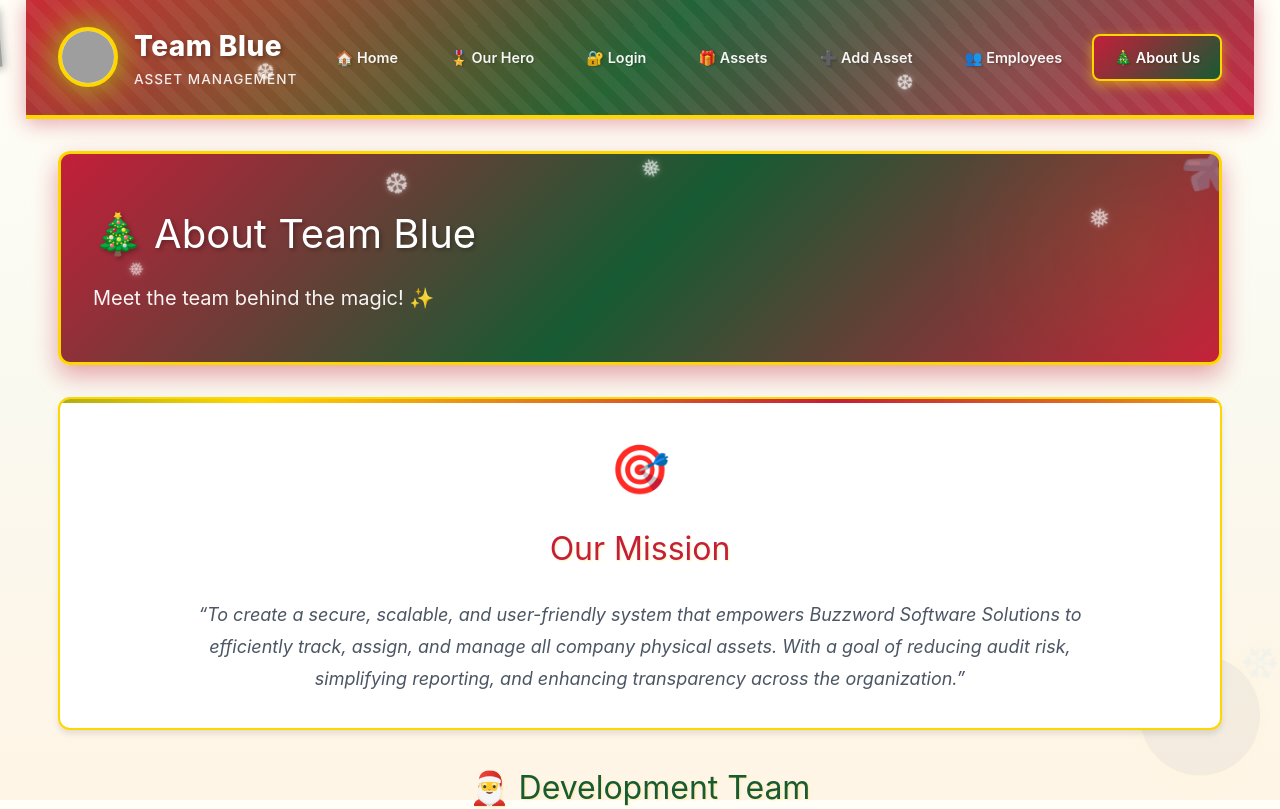
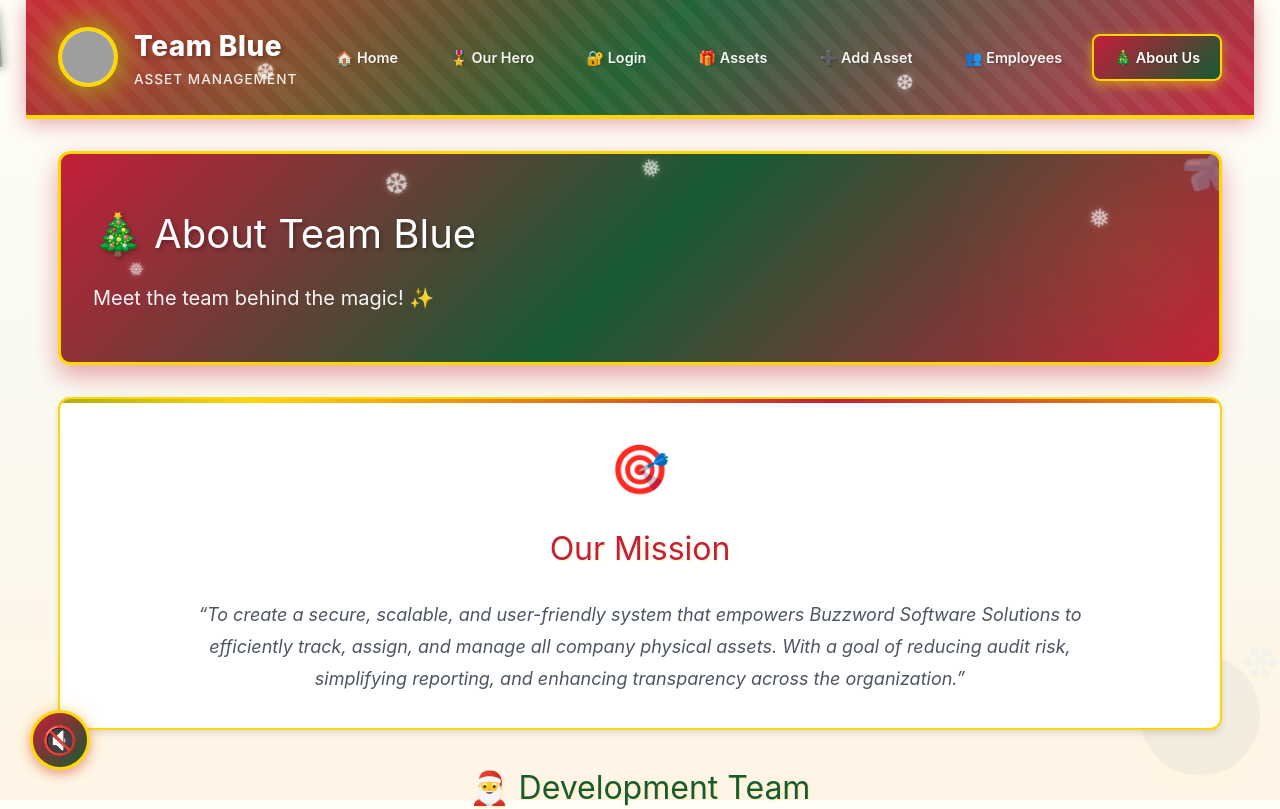
Before and after one commit to cwarstler24/NextGenTeamBlue, a Vue app in the folder frontend/: page /about in a window 1280 px wide. Shown: the top 809 px of the page. Built offline with nearby package versions, Linux system fonts and the light colour scheme; grey boxes are pictures that could not be loaded; the HTML template or start-up script is replaced by a standard one.

Commit message:
MUSIC!!!

```diff
--- a/frontend/src/App.vue
+++ b/frontend/src/App.vue
@@ -4,10 +4,23 @@ import { ref, onMounted, onUnmounted } from 'vue'
 
 const sleighX = ref(0)
 const sleighY = ref(0)
+const isPlaying = ref(false)
+const audioPlayer = ref<HTMLAudioElement | null>(null)
 
 function handleMouseMove(event: MouseEvent) {
   sleighX.value = event.clientX
   sleighY.value = event.clientY
+}
+
+function toggleMusic() {
+  if (audioPlayer.value) {
+    if (isPlaying.value) {
+      audioPlayer.value.pause()
+    } else {
+      audioPlayer.value.play()
+    }
+    isPlaying.value = !isPlaying.value
+  }
 }
 
 onMounted(() => {
@@ -78,6 +91,16 @@ onUnmounted(() => {
       >
         <img src="/mascot/SwabRidingSleigh.png" alt="Santa Swab on Sleigh" />
       </div>
+
+      <!-- Music Player -->
+      <audio ref="audioPlayer" loop>
+        <source src="/Music/Buble.mp3" type="audio/mpeg">
+      </audio>
+
+      <button class="music-toggle" @click="toggleMusic" :class="{ playing: isPlaying }">
+        <span v-if="isPlaying">🎵</span>
+        <span v-else>🔇</span>
+      </button>
 
       <RouterView />
     </main>
@@ -304,6 +327,46 @@ main {
   }
 }
 
+/* Music Toggle Button */
+.music-toggle {
+  position: fixed;
+  bottom: 30px;
+  left: 30px;
+  width: 60px;
+  height: 60px;
+  border-radius: 50%;
+  background: linear-gradient(135deg, #c41e3a 0%, #165b33 100%);
+  border: 3px solid #ffd700;
+  color: white;
+  font-size: 1.75rem;
+  cursor: pointer;
+  z-index: 9998;
+  box-shadow: 0 4px 12px rgba(196, 30, 58, 0.4), 0 0 20px rgba(255, 215, 0, 0.3);
+  transition: all 0.3s ease;
+  display: flex;
+  align-items: center;
+  justify-content: center;
+  padding: 0;
+}
+
+.music-toggle:hover {
+  transform: scale(1.1);
+  box-shadow: 0 6px 16px rgba(196, 30, 58, 0.5), 0 0 30px rgba(255, 215, 0, 0.5);
+}
+
+.music-toggle.playing {
+  animation: musicPulse 1s ease-in-out infinite;
+}
+
+@keyframes musicPulse {
+  0%, 100% {
+    box-shadow: 0 4px 12px rgba(196, 30, 58, 0.4), 0 0 20px rgba(255, 215, 0, 0.3);
+  }
+  50% {
+    box-shadow: 0 6px 16px rgba(196, 30, 58, 0.6), 0 0 30px rgba(255, 215, 0, 0.6);
+  }
+}
+
 .app-footer {
   background: linear-gradient(to top, #165b33 0%, #c41e3a 100%);
   color: white;
--- a/frontend/src/views/AboutView.vue
+++ b/frontend/src/views/AboutView.vue
@@ -69,7 +69,8 @@ const teamEmojiMap: Record<string, string> = {
   'travis': '🚀',
   'ethan': '🔒',
   'clayton': '🧙',
-  'oluwasegun': '🧪'
+  'oluwasegun': '🧪',
+  'nate': '🗡️'
 }
 
 async function fetchAboutUs() {
```
Also changed, not shown: frontend/public/Documentation/aboutUs.txt, 1 other file (tests, documents, lock files or other folders).
